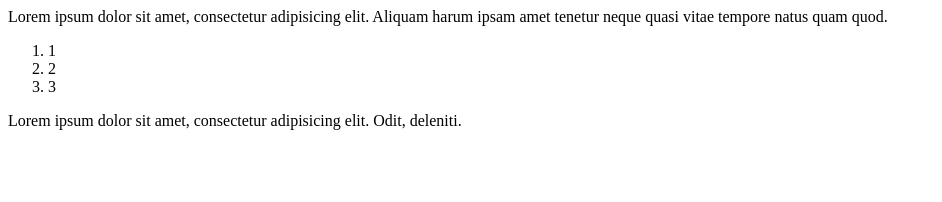
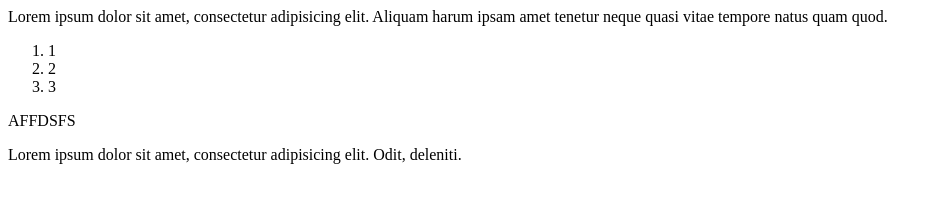
Before and after one commit to MLKolt/Test, a plain HTML site: page index.html in a window 1280 px wide. Shown: the whole page, without its empty margins (0-942 px from the left). Drawn offline with Linux system fonts and the light colour scheme.

Commit message:
АБВГД

```diff
--- a/index.html
+++ b/index.html
@@ -15,6 +15,7 @@
             <li>2</li>
             <li>3</li>
         </ol>
+        <div class="class">AFFDSFS</div>
     </header>
     <p>Lorem ipsum dolor sit amet, consectetur adipisicing elit. Odit, deleniti.</p>
 </body>
```
